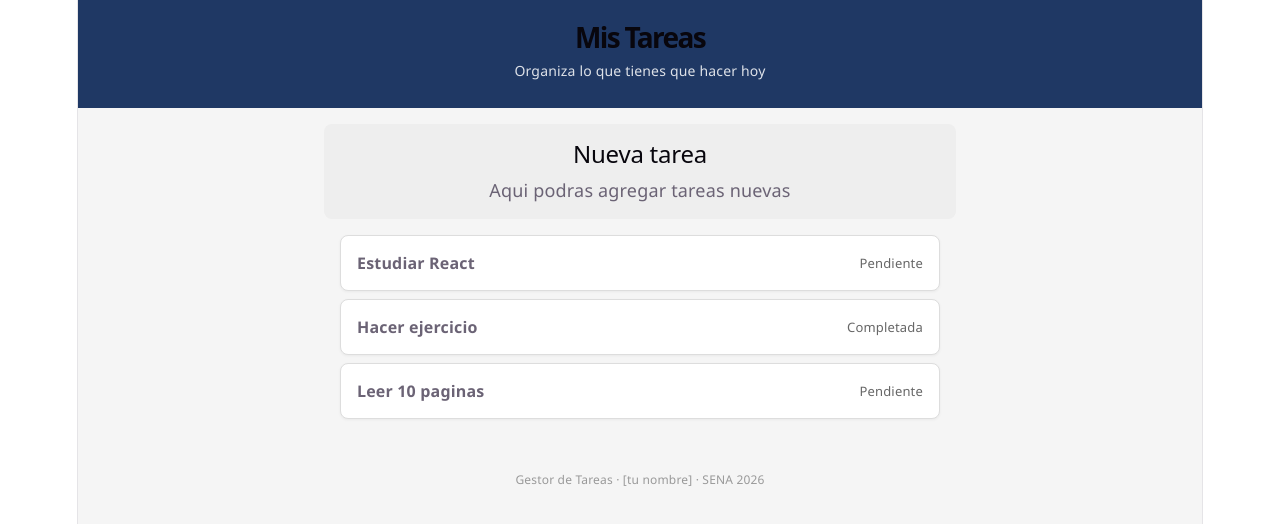
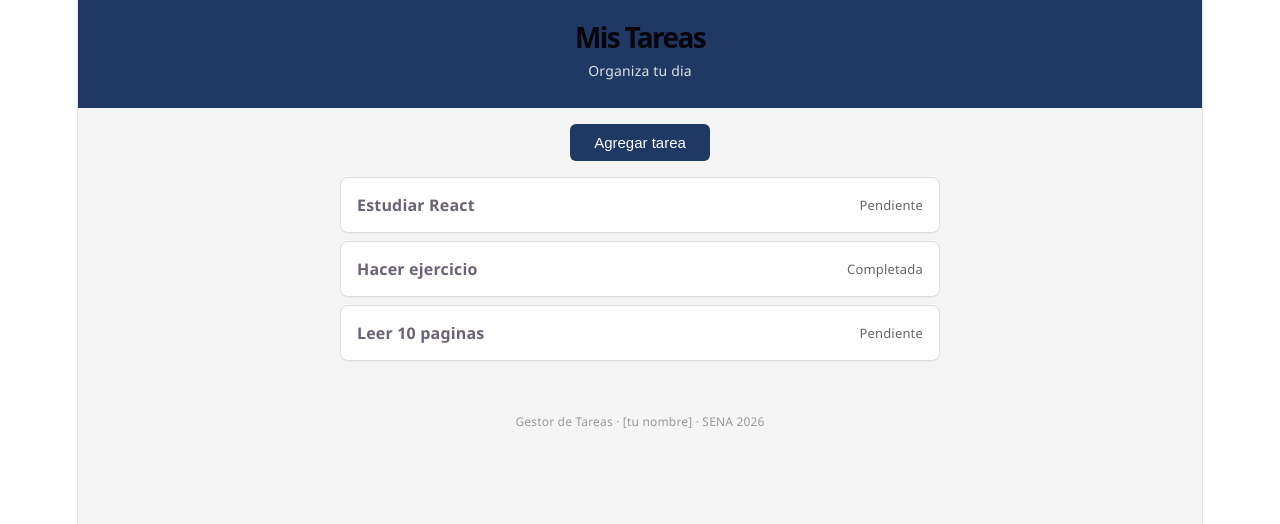
Before and after one commit to andresLc-77/gestor-tareas, a React (Vite) app: page / in a window 1280 px wide. Shown: the top 524 px of the page. Built offline with nearby package versions, Linux system fonts and the light colour scheme.

Commit message:
Agregar useState para mostrar/ocultar formulario

```diff
--- a/src/App.css
+++ b/src/App.css
@@ -20,3 +20,18 @@
     padding: 0 8px;
   }
 }
+.boton-toggle {
+  display: block;
+  margin: 16px auto;
+  padding: 10px 24px;
+  background-color: #1F3864;
+  color: white;
+  border: none;
+  border-radius: 6px;
+  cursor: pointer;
+  font-size: 15px;
+}
+
+.boton-toggle:hover {
+  opacity: 0.85;
+}
--- a/src/App.jsx
+++ b/src/App.jsx
@@ -1,3 +1,5 @@
+// App.jsx
+import { useState } from 'react'
 import Encabezado from './componentes/Encabezado'
 import Formulario from './componentes/Formulario'
 import Lista from './componentes/Lista'
@@ -5,6 +7,8 @@ import PiePagina from './componentes/PiePagina'
 import './App.css'
 
 function App() {
+  const [mostrarFormulario, setMostrarFormulario] = useState(false)
+
   const tareas = [
     { id: 1, texto: "Estudiar React", completada: false },
     { id: 2, texto: "Hacer ejercicio", completada: true },
@@ -15,9 +19,18 @@ function App() {
     <div className="app">
       <Encabezado
         titulo="Mis Tareas"
-        subtitulo="Organiza lo que tienes que hacer hoy"
+        subtitulo="Organiza tu dia"
       />
-      <Formulario />
+
+      <button
+        onClick={() => setMostrarFormulario(!mostrarFormulario)}
+        className="boton-toggle"
+      >
+        {mostrarFormulario ? 'Ocultar formulario' : 'Agregar tarea'}
+      </button>
+
+      {mostrarFormulario && <Formulario />}
+
       <Lista tareas={tareas} />
       <PiePagina />
     </div>
```
Also changed, not shown: src/componentes/Contador.jsx (added, +20 -0 lines).
